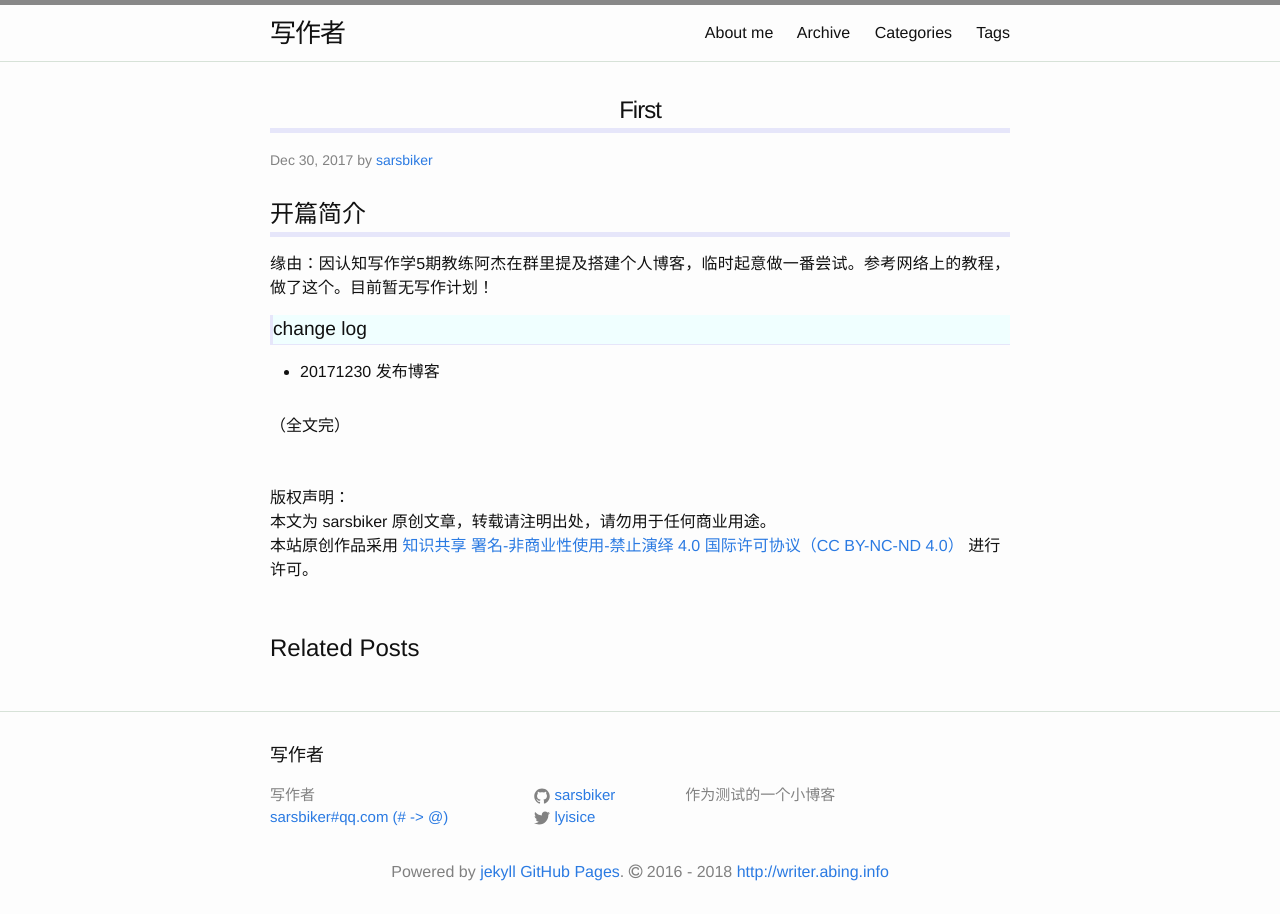
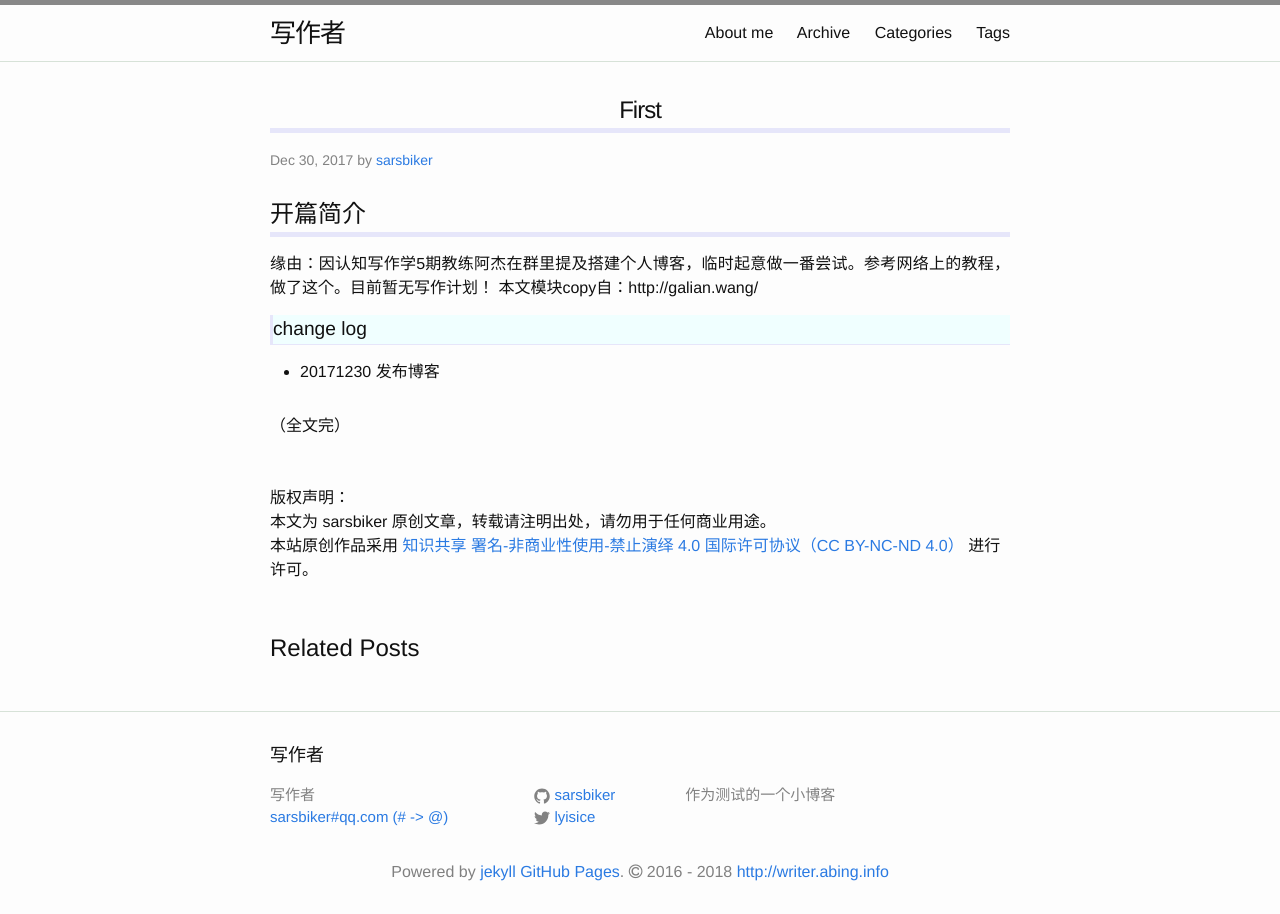
Before and after one commit to sarsbiker/sarswriter, a Jekyll site: the page built from _posts/2017-12-30-first.md, in a window 1280 px wide. Built offline with Jekyll 4.4.1, drawn with Linux system fonts in a browser that asks for light colours; nearby versions of some CDN libraries; our own code applies the rules of GitHub Pages for plain Markdown files.

Commit message:
'change'

```diff
--- a/_posts/2017-12-30-first.md
+++ b/_posts/2017-12-30-first.md
@@ -1,6 +1,7 @@
 # 开篇简介
 
 缘由：因认知写作学5期教练阿杰在群里提及搭建个人博客，临时起意做一番尝试。参考网络上的教程，做了这个。目前暂无写作计划！
+本文模块copy自：http://galian.wang/
 
 ### change log
 - 20171230 发布博客
```
Also changed, not shown: _posts/2018-02-02,带两岁小孩游玩上海迪士尼乐园.md (renamed from _posts/travel/2018-02-02,带两岁小孩游玩上海迪士尼乐园.md, +8 -0 lines).
